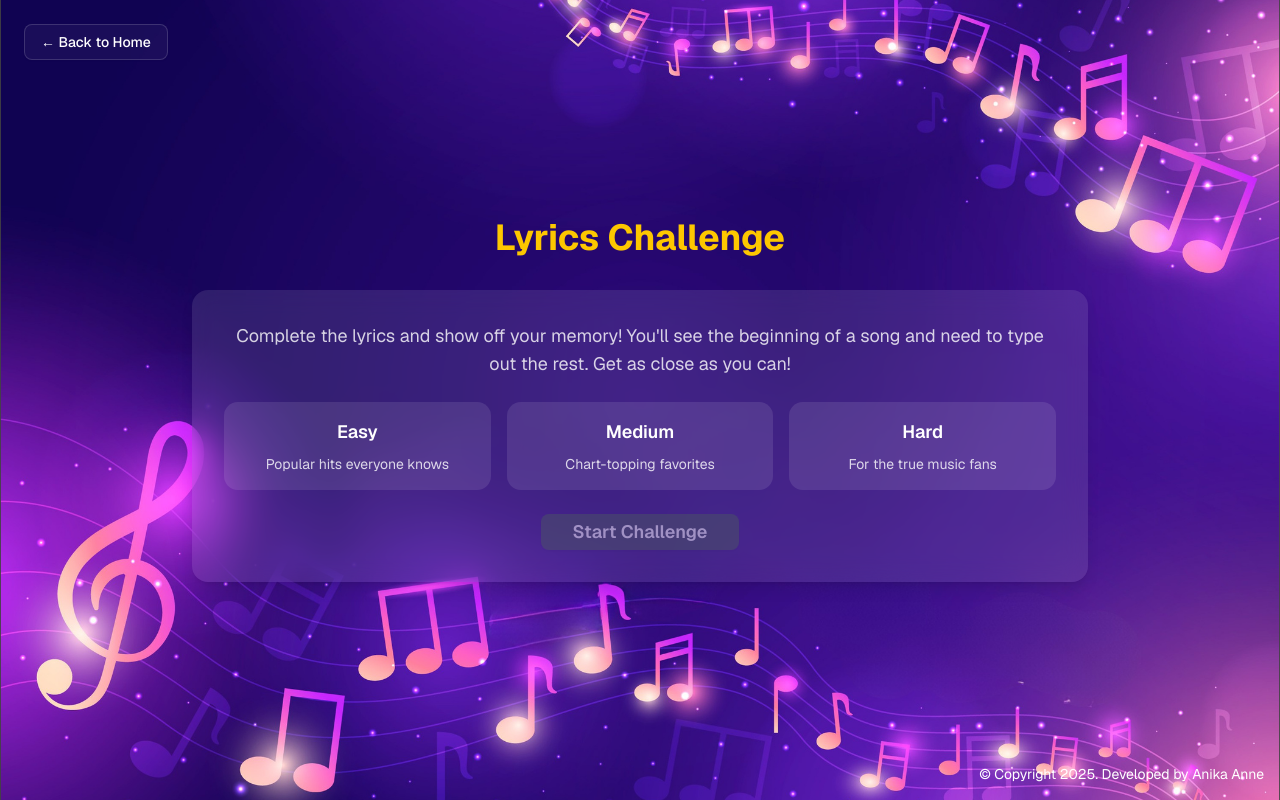
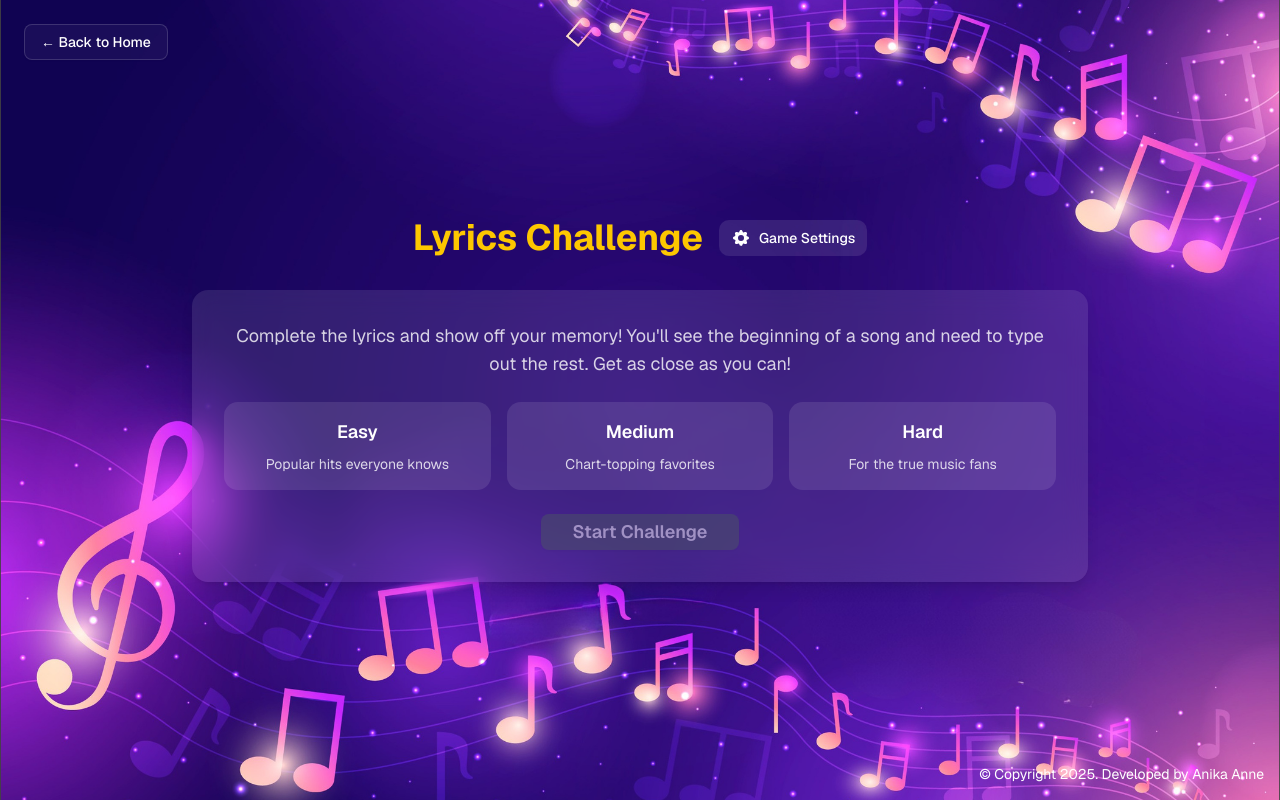
Before and after one commit to anika4anne/guess-the-jam, a Next.js app: page /lyrics-challenge in a window 1280 px wide. Built offline with nearby package versions, Linux system fonts and the light colour scheme.

Commit message:
add some game settings

```diff
--- a/src/app/lyrics-challenge/page.tsx
+++ b/src/app/lyrics-challenge/page.tsx
@@ -88,6 +88,7 @@ export default function LyricsChallengePage() {
   const [selectedDifficulty, setSelectedDifficulty] = useState<
     "easy" | "medium" | "hard" | null
   >(null);
+  const [showSettings, setShowSettings] = useState(false);
 
   const timerRef = useRef<NodeJS.Timeout | null>(null);
   const typingTimeoutRef = useRef<NodeJS.Timeout | null>(null);
@@ -224,6 +225,7 @@ export default function LyricsChallengePage() {
     setCurrentSong(null);
     setUserInput("");
     setSelectedDifficulty(null);
+    setShowSettings(false);
   };
 
   const handleBack = () => {
@@ -254,9 +256,29 @@ export default function LyricsChallengePage() {
           </Button>
         </div>
 
-        <h1 className="mb-8 text-4xl font-bold text-yellow-400">
-          Lyrics Challenge
-        </h1>
+        <div className="mb-8 flex items-center justify-center gap-4">
+          <h1 className="text-4xl font-bold text-yellow-400">
+            Lyrics Challenge
+          </h1>
+          <button
+            onClick={() => setShowSettings(true)}
+            className="flex items-center gap-2 rounded-lg bg-white/10 px-3 py-2 text-white transition-all hover:bg-white/20"
+          >
+            <svg
+              className="h-5 w-5"
+              fill="currentColor"
+              viewBox="0 0 20 20"
+              xmlns="http://www.w3.org/2000/svg"
+            >
+              <path
+                fillRule="evenodd"
+                d="M11.49 3.17c-.38-1.56-2.6-1.56-2.98 0a1.532 1.532 0 01-2.286.948c-1.372-.836-2.942.734-2.106 2.106.54.886.061 2.042-.947 2.287-1.561.379-1.561 2.6 0 2.978a1.532 1.532 0 01.947 2.287c-.836 1.372.734 2.942 2.106 2.106a1.532 1.532 0 012.287.947c.379 1.561 2.6 1.561 2.978 0a1.533 1.533 0 012.287-.947c1.372.836 2.942-.734 2.106-2.106a1.533 1.533 0 01.947-2.287c1.561-.379 1.561-2.6 0-2.978a1.532 1.532 0 01-.947-2.287c.836-1.372-.734-2.942-2.106-2.106a1.532 1.532 0 01-2.287-.947zM10 13a3 3 0 100-6 3 3 0 000 6z"
+                clipRule="evenodd"
+              />
+            </svg>
+            <span className="text-sm font-medium">Game Settings</span>
+          </button>
+        </div>
 
         <div className="w-full max-w-4xl rounded-2xl bg-white/10 p-8 shadow-lg backdrop-blur-md">
           <p className="mb-6 text-center text-lg text-white/80">
@@ -315,6 +337,76 @@ export default function LyricsChallengePage() {
             </Button>
           </div>
         </div>
+
+        {showSettings && (
+          <div className="fixed inset-0 z-50 flex items-center justify-center bg-black/50 backdrop-blur-sm">
+            <div className="w-full max-w-md rounded-2xl bg-white/10 p-6 shadow-lg backdrop-blur-md">
+              <div className="mb-4 flex items-center justify-between">
+                <h2 className="text-xl font-bold text-white">Game Settings</h2>
+                <button
+                  onClick={() => setShowSettings(false)}
+                  className="text-white/60 hover:text-white"
+                >
+                  <svg
+                    className="h-6 w-6"
+                    fill="none"
+                    stroke="currentColor"
+                    viewBox="0 0 24 24"
+                  >
+                    <path
+                      strokeLinecap="round"
+                      strokeLinejoin="round"
+                      strokeWidth={2}
+                      d="M6 18L18 6M6 6l12 12"
+                    />
+                  </svg>
+                </button>
+              </div>
+
+              <div className="mb-6">
+                <label className="mb-2 block text-sm font-medium text-white">
+                  Number of Rounds
+                </label>
+                <select
+                  value={totalRounds}
+                  onChange={(e) => setTotalRounds(Number(e.target.value))}
+                  className="w-full rounded-lg bg-white/10 px-3 py-2 text-white focus:ring-2 focus:ring-yellow-400 focus:outline-none"
+                >
+                  <option value={3} className="bg-gray-800">
+                    3 rounds
+                  </option>
+                  <option value={5} className="bg-gray-800">
+                    5 rounds
+                  </option>
+                  <option value={10} className="bg-gray-800">
+                    10 rounds
+                  </option>
+                  <option value={15} className="bg-gray-800">
+                    15 rounds
+                  </option>
+                  <option value={20} className="bg-gray-800">
+                    20 rounds
+                  </option>
+                </select>
+              </div>
+
+              <div className="flex gap-3">
+                <Button
+                  onClick={() => setShowSettings(false)}
+                  className="flex-1 bg-gray-600 py-2 text-white hover:bg-gray-700"
+                >
+                  Cancel
+                </Button>
+                <Button
+                  onClick={() => setShowSettings(false)}
+                  className="flex-1 bg-yellow-600 py-2 text-white hover:bg-yellow-700"
+                >
+                  Save Settings
+                </Button>
+              </div>
+            </div>
+          </div>
+        )}
       </main>
     );
   }
```
